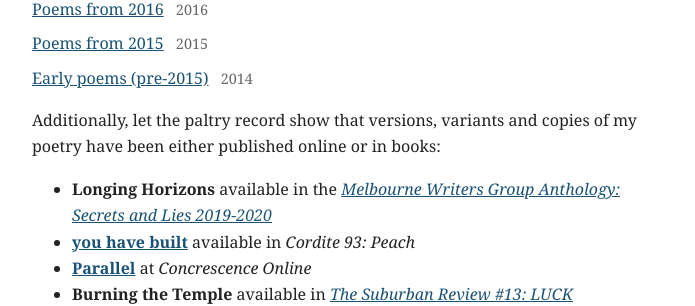
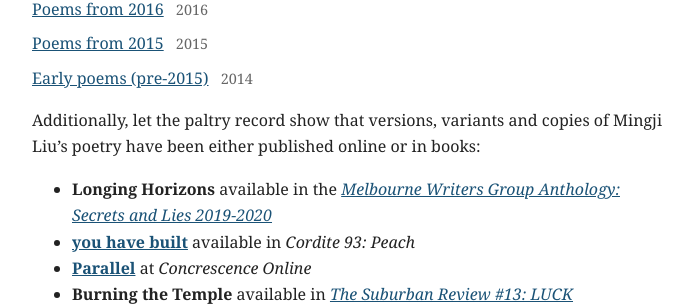
Before and after one commit to mingjiliu/mingjiliu.github.io, a Jekyll site: the page built from poems/index.md, in a window 1280 px wide. Shown: the part 604-910 px from the top of the page, without its empty margins (292-987 px from the left). Built offline with Jekyll 4.4.1, drawn with Linux system fonts in a browser that asks for light colours.

Commit message:
Update index.md

```diff
--- a/poems/index.md
+++ b/poems/index.md
@@ -8,7 +8,7 @@ Original poetry by Mingji Liu, organised by year. Most of them are very shit, so
 
 <!--below-->
 
-Additionally, let the paltry record show that versions, variants and copies of my poetry have been either published online or in books:
+Additionally, let the paltry record show that versions, variants and copies of Mingji Liu's poetry have been either published online or in books:
 
 - **Longing Horizons** available in the [*Melbourne Writers Group Anthology: Secrets and Lies 2019-2020*](https://checkout.square.site/merchant/MLENTDWYFHMDZ/checkout/GGZROOPPG72FN7QW5MU3H7CX)
 - [**you have built**](http://cordite.org.au/poetry/peach/you-have-built/) available in *Cordite 93: Peach*
```
